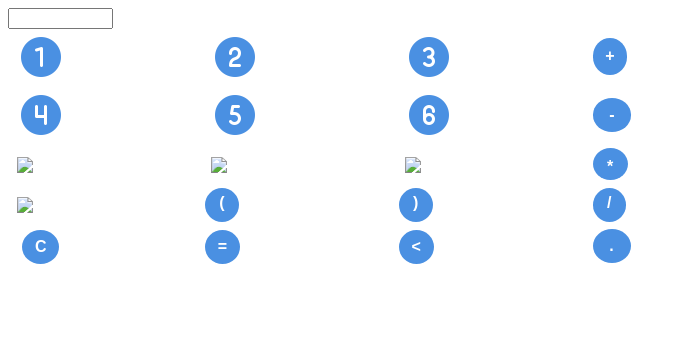
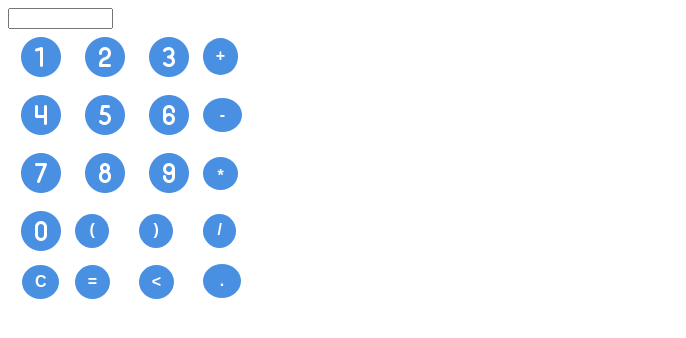
Before and after one commit to Fabdev31/projet_calculatrice, a website: page index.html in a window 1280 px wide. Shown: the whole page, without its empty margins (0-686 px from the left). Drawn offline with nearby package versions, Linux system fonts and the light colour scheme; the site is published under a folder, as on GitHub Pages, so addresses that start at the root find nothing.

Commit message:
resolution probleme adresse chiffres

```diff
--- a/index.html
+++ b/index.html
@@ -9,7 +9,7 @@
         <input type="text" id="ecran-affichage" name="ecran-affichage" size="10" onkeyup="taperEntree(event)">
         <table>
             <tr>
-                <td><button onclick='concatenerOperation("1")'><img src="./images/icons1.png" alt="icone-chiffre-1-cercle">
+                <td><button onclick='concatenerOperation("1")'><img src="images/icons1.png" alt="icone-chiffre-1-cercle">
                 </button></td>
                 <td><button onclick='concatenerOperation("2")'><img src="images/icons2.png" alt="icone-chiffre-2-cercle"></button></td>
                 <td><button onclick='concatenerOperation("3")'><img src="images/icons3.png" alt="icone-chiffre-3-cercle"></button></td>
@@ -22,13 +22,13 @@
                 <td><button class="touche-a-creer" id="bouton-moins" onclick='concatenerOperation("-")'>-</button></td>
             </tr>
             <tr>
-                <td><button onclick='concatenerOperation("7")'><img src="/images/icons7.png" alt="icone-chiffre-7-cercle"></button></td>
-                <td><button onclick='concatenerOperation("8")'><img src="/images/icons8.png" alt="icone-chiffre-8-cercle"></button></td>
-                <td><button onclick='concatenerOperation("9")'><img src="/images/icons9.png" alt="icone-chiffre-9-cercle"></button></td>
+                <td><button onclick='concatenerOperation("7")'><img src="images/icons7.png" alt="icone-chiffre-7-cercle"></button></td>
+                <td><button onclick='concatenerOperation("8")'><img src="images/icons8.png" alt="icone-chiffre-8-cercle"></button></td>
+                <td><button onclick='concatenerOperation("9")'><img src="images/icons9.png" alt="icone-chiffre-9-cercle"></button></td>
                 <td><button class="touche-a-creer" id="bouton-multiplier" onclick='concatenerOperation("*")'>*</button></td>
             </tr>
             <tr>
-                <td><button onclick='concatenerOperation("0")'><img src="/images/icons0.png" alt="icone-chiffre-0-cercle"></button></td>
+                <td><button onclick='concatenerOperation("0")'><img src="images/icons0.png" alt="icone-chiffre-0-cercle"></button></td>
                 <td><button class="touche-a-creer" id="parenthese-gauche" onclick='concatenerOperation("(")'>(</button></td>
                 <td><button class="touche-a-creer" id="parenthese-droite" onclick='concatenerOperation(")")'>)</button></td>
                 <td><button class="touche-a-creer" id="bouton-diviser" onclick='concatenerOperation("/")'>/</button></td>
```
